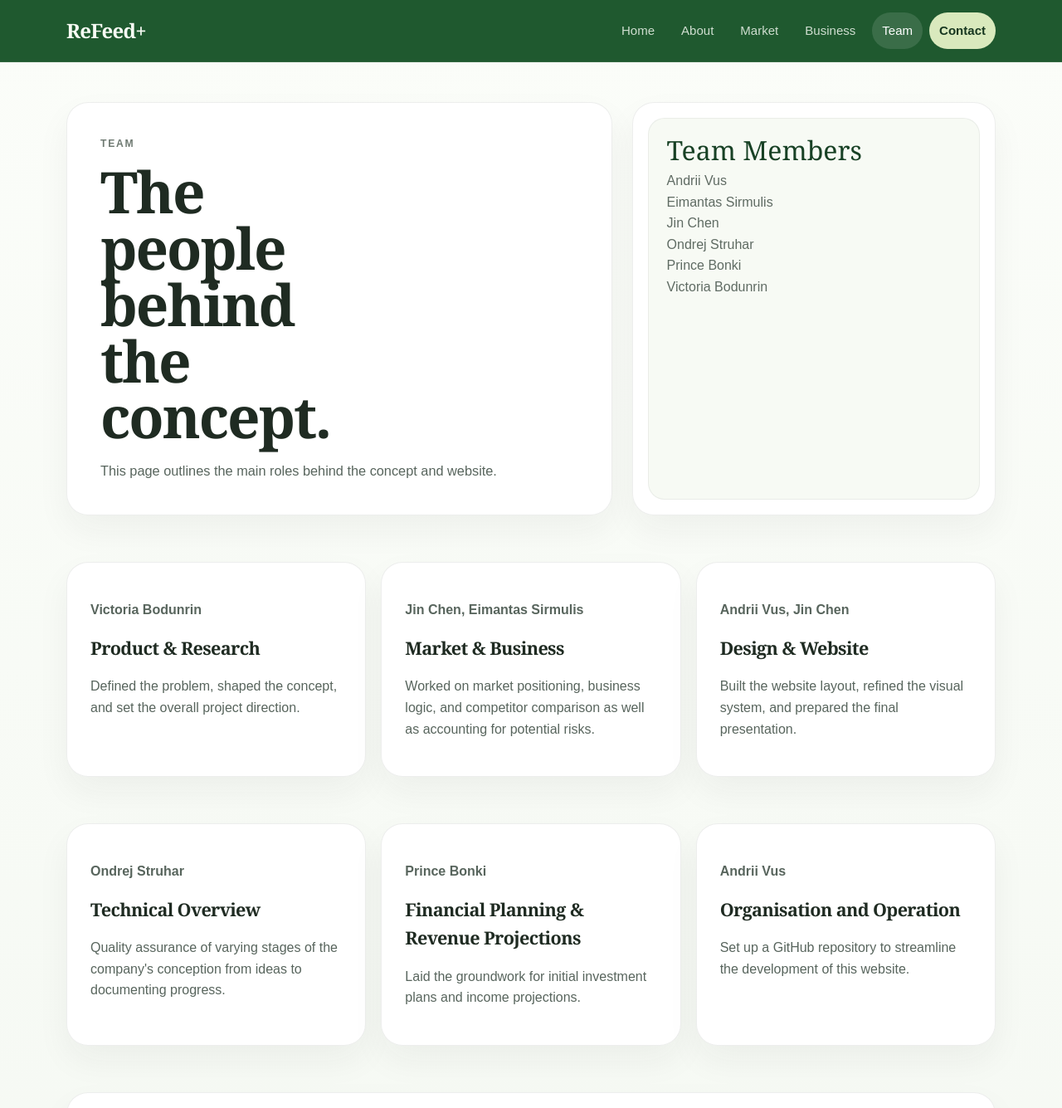
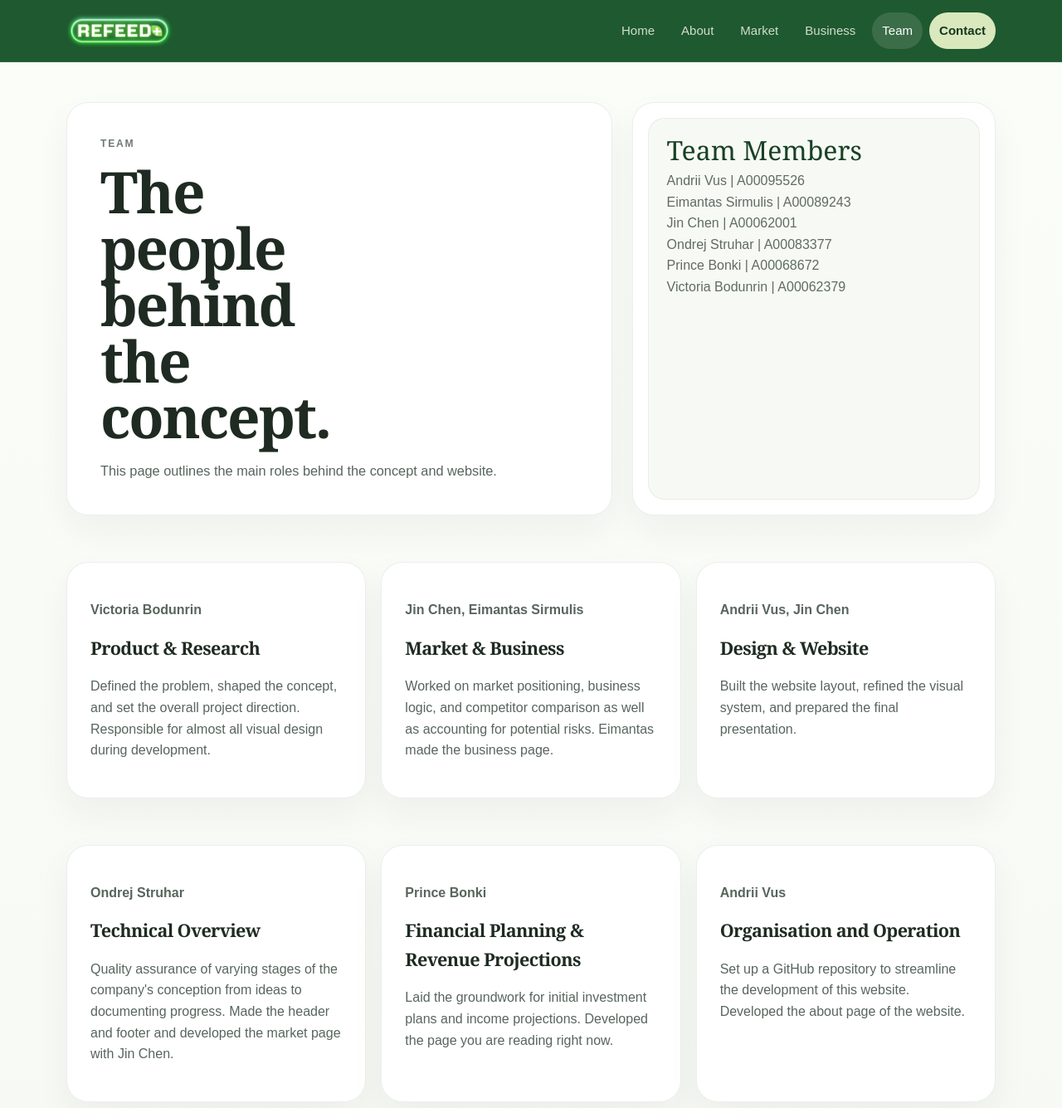
Before and after one commit to AndriiVus/REFEED, a plain HTML site: page prototype/team.html in a window 1280 px wide. Shown: the top 1335 px of the page at 83% size. Drawn offline with Linux system fonts and the light colour scheme.

Commit message:
finel adjustments

```diff
--- a/prototype/styles.css
+++ b/prototype/styles.css
@@ -87,14 +87,8 @@ img {
   gap: 20px;
 }
 
-.logo {
-  text-decoration: none;
-  font-family: var(--heading-font);
-  font-size: 1.5rem;
-  font-weight: 600;
-  letter-spacing: -0.03em;
-  line-height: 1;
-  color: #f7fbf4;
+.logo img {
+  height: 40px;
 }
 
 
@@ -928,6 +922,12 @@ textarea {
   color: #f4fbf1;
 }
 
+.footer-logo {
+  width: 130px;
+  height: auto;
+  display: block;
+}
+
 .footer-kicker {
   margin: 0;
   font-size: 0.74rem;
--- a/prototype/team.html
+++ b/prototype/team.html
@@ -14,7 +14,11 @@
 
   <header class="site-header">
     <nav class="navbar" aria-label="Main navigation">
-      <a href="index.html" class="logo">ReFeed+</a>
+      <div class="logo">
+        <a href="index.html">
+          <img src="../images/logo_cropped.png" alt="Refeed Plus Logo">
+        </a>
+      </div>
       <button class="nav-toggle" type="button" aria-expanded="false" aria-controls="site-nav">Menu</button>
       <div class="nav-links" id="site-nav">
         <a href="index.html" data-page="index.html">Home</a>
@@ -41,7 +45,8 @@
         <aside class="panel hero-side">
           <div class="stat">
             <span class="stat-value">Team Members</span>
-            <p>Andrii Vus<br>Eimantas Sirmulis<br>Jin Chen<br>Ondrej Struhar<br>Prince Bonki<br>Victoria Bodunrin</p>
+            <p>Andrii Vus | A00095526<br>Eimantas Sirmulis | A00089243<br>Jin Chen | A00062001
+              <br>Ondrej Struhar | A00083377<br>Prince Bonki | A00068672<br>Victoria Bodunrin | A00062379</p>
           </div>
         </aside>
       </div>
@@ -52,13 +57,14 @@
         <article class="card">
           <p><b>Victoria Bodunrin</b></p>
           <h3>Product & Research</h3>
-          <p>Defined the problem, shaped the concept, and set the overall project direction.</p>
+          <p>Defined the problem, shaped the concept, and set the overall project direction. Responsible for almost all
+            visual design during development.</p>
         </article>
         <article class="card">
           <p><b>Jin Chen, Eimantas Sirmulis</b></p>
           <h3>Market & Business</h3>
           <p>Worked on market positioning, business logic, and competitor comparison as well as accounting for potential
-            risks.</p>
+            risks. Eimantas made the business page.</p>
         </article>
         <article class="card">
           <p><b>Andrii Vus, Jin Chen</b></p>
@@ -73,17 +79,20 @@
         <article class="card">
           <p><b>Ondrej Struhar</b></p>
           <h3>Technical Overview</h3>
-          <p>Quality assurance of varying stages of the company's conception from ideas to documenting progress.</p>
+          <p>Quality assurance of varying stages of the company's conception from ideas to documenting progress.
+            Made the header and footer and developed the market page with Jin Chen.</p>
         </article>
         <article class="card">
           <p><b>Prince Bonki</b></p>
           <h3>Financial Planning & Revenue Projections</h3>
-          <p>Laid the groundwork for initial investment plans and income projections.</p>
+          <p>Laid the groundwork for initial investment plans and income projections. Developed the page you are reading
+            right now.</p>
         </article>
         <article class="card">
           <p><b>Andrii Vus</b></p>
           <h3>Organisation and Operation</h3>
-          <p>Set up a GitHub repository to streamline the development of this website.</p>
+          <p>Set up a GitHub repository to streamline the development of this website. Developed the about page of the
+            website.</p>
         </article>
       </div>
     </section>
@@ -101,7 +110,7 @@
   <footer class="site-footer">
     <div class="footer-inner">
       <div class="footer-brand">
-        <p class="footer-mark">ReFeed+</p>
+        <img src="../images/logo_cropped.png" alt="Refeed Plus Logo" class="footer-logo">
         <p class="footer-tagline">Smarter surplus. Better access.</p>
         <p class="footer-copy">A cleaner way for local food businesses to reduce waste and support people who need food
           most.</p>
```
Also changed, not shown: prototype/about.html (+6 -2 lines), prototype/business-financials.html (+6 -2 lines), prototype/contact.html (+6 -2 lines), prototype/index.html (+6 -2 lines), prototype/market-customer.html (+6 -2 lines), images/icon.png (added), images/logo_cropped.png (added).
